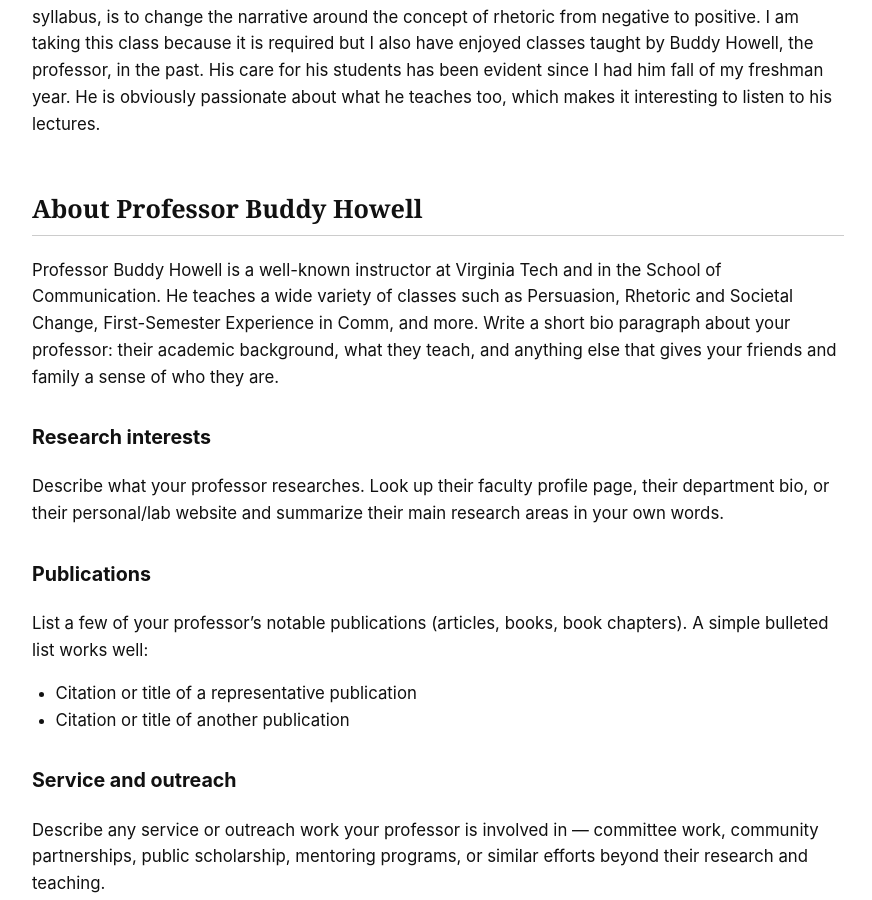
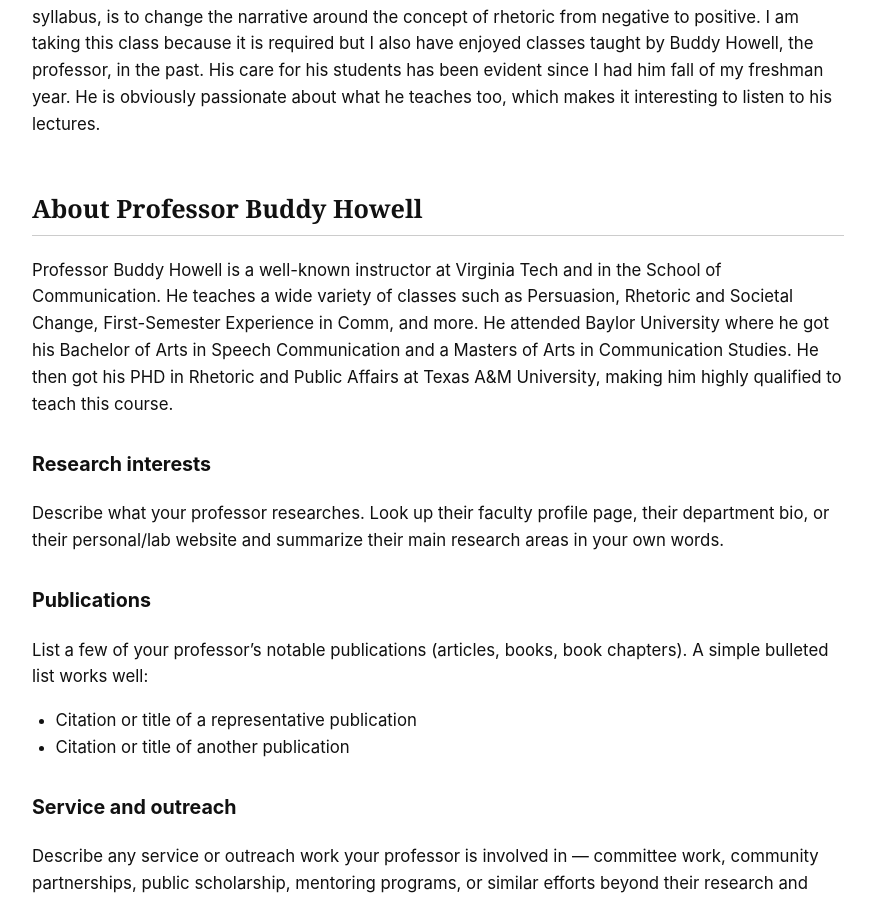
Before and after one commit to annaolszowy27/myawesomesemester, a Jekyll site: the page built from _courses/course-04.md, in a window 1280 px wide and 900 px high, scrolled down 578 px. Shown: the whole window, without its empty margins (202-1074 px from the left). Built offline with Jekyll 4.4.1, drawn with Linux system fonts in a browser that asks for light colours.

Commit message:
Update course-04.md

```diff
--- a/_courses/course-04.md
+++ b/_courses/course-04.md
@@ -16,9 +16,7 @@ Rhetoric and Societal Change is a class that teaches theories and concepts surro
 
 ## About Professor Buddy Howell
 
-Professor Buddy Howell is a well-known instructor at Virginia Tech and in the School of Communication. He teaches a wide variety of classes such as Persuasion, Rhetoric and Societal Change, First-Semester Experience in Comm, and more.  Write a short bio paragraph about your professor: their academic background, what
-they teach, and anything else that gives your friends and family a sense of who
-they are.
+Professor Buddy Howell is a well-known instructor at Virginia Tech and in the School of Communication. He teaches a wide variety of classes such as Persuasion, Rhetoric and Societal Change, First-Semester Experience in Comm, and more. He attended Baylor University where he got his Bachelor of Arts in Speech Communication and a Masters of Arts in Communication Studies. He then got his PHD in Rhetoric and Public Affairs at Texas A&M University, making him highly qualified to teach this course.
 
 ### Research interests
 
```
